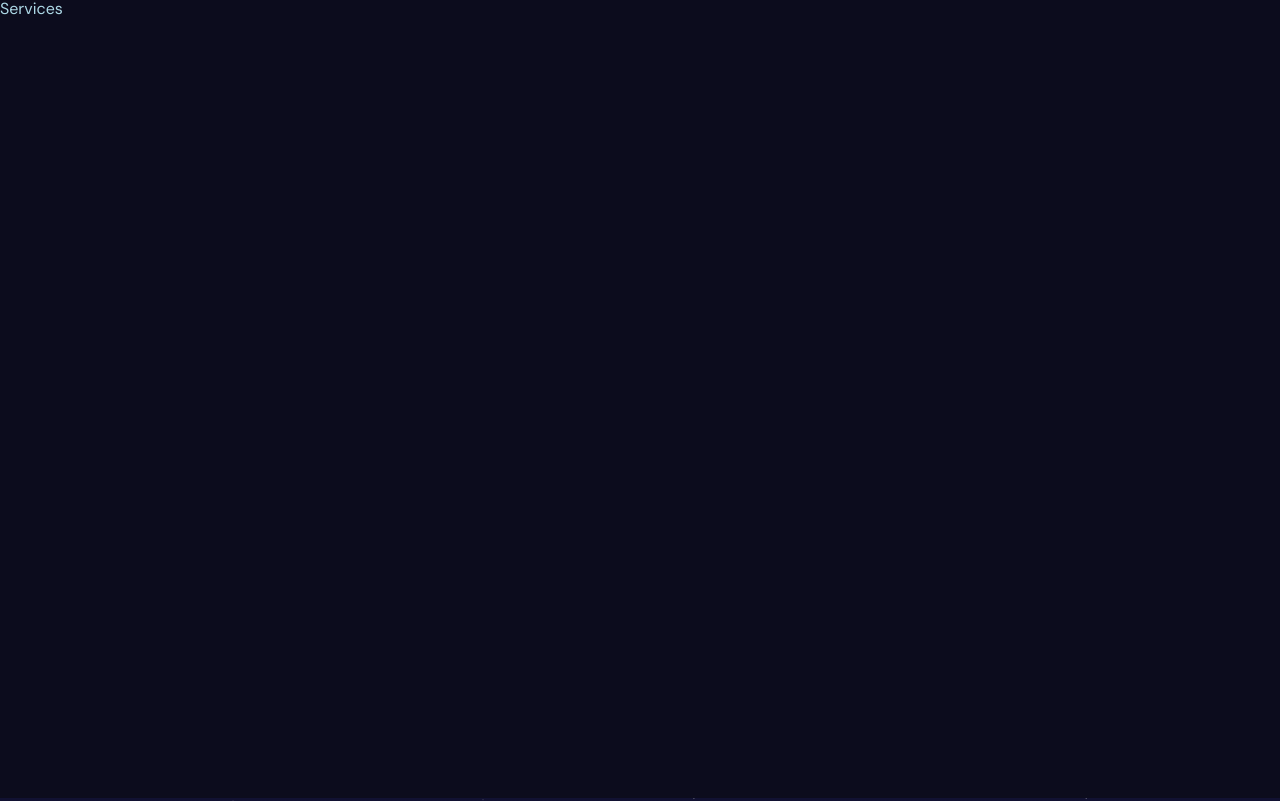
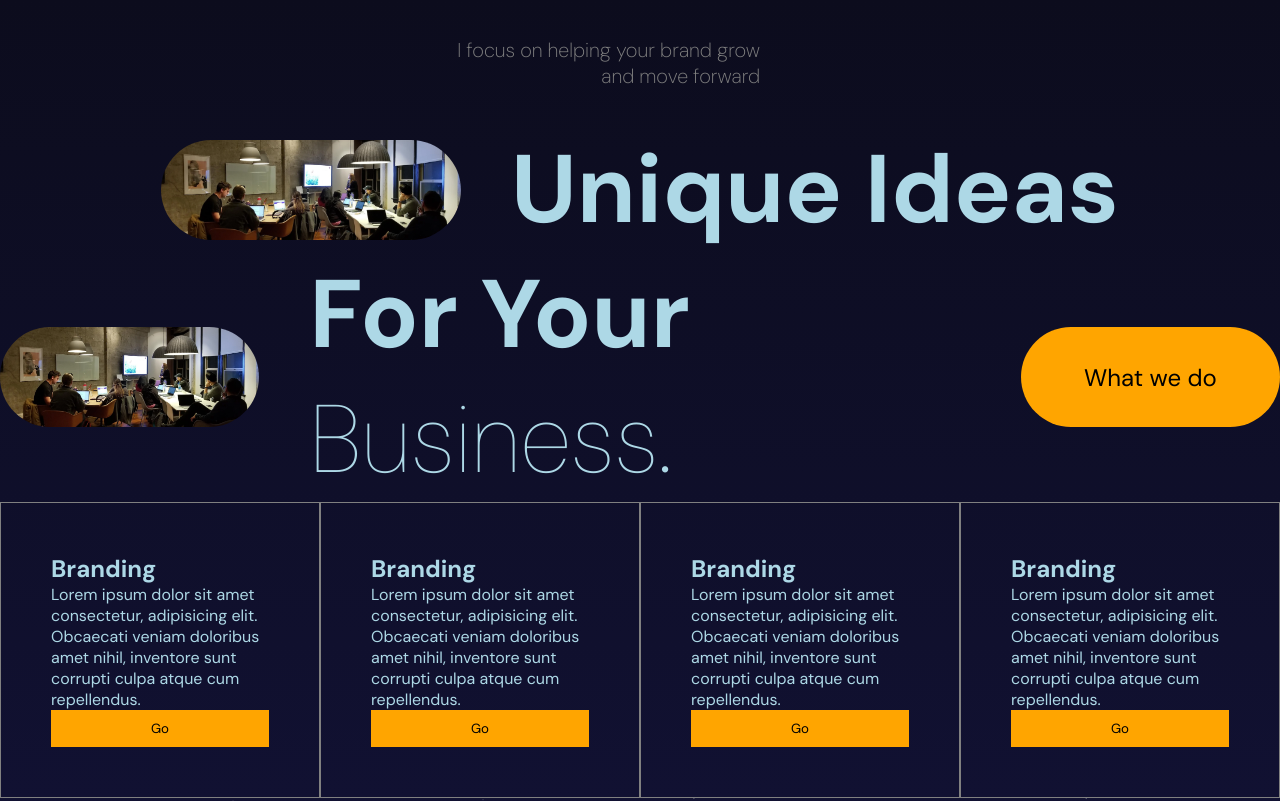
Before and after one commit to ShR4528/animated-portfolio, a React (Vite) app: page / in a window 1280 px wide. Shown: the part 1602-2403 px from the top of the page. Built offline with nearby package versions, Linux system fonts and the light colour scheme.

Commit message:
services

```diff
--- a/src/App.jsx
+++ b/src/App.jsx
@@ -3,6 +3,7 @@
 import Hero from './components/hero/Hero';
 import Navbar from './components/navbar/Navbar';
 import Parallax from './components/parallax/parallax';
+import Services from './components/services/Services';
 
 const App = () => {
   return (
@@ -14,7 +15,9 @@
       <section id='Services'>
         <Parallax type='portfolio' />
       </section>
-      <section>Services</section>
+      <section>
+        <Services />
+      </section>
       <section id='Portfolio'>
         <Parallax type='portfolio' />
       </section>
--- a/src/components/parallax/Parallax.jsx
+++ b/src/components/parallax/Parallax.jsx
@@ -27,7 +27,6 @@
       </motion.h1>
       <motion.div className='mountains'></motion.div>
       <motion.div
-        // style={{ y: yBg }}
         className='planets'
         style={{
           y: yBg,
--- /dev/null
+++ b/src/components/services/Services.jsx
@@ -0,0 +1,81 @@
+import './services.scss';
+import { motion } from 'framer-motion';
+
+const Services = () => {
+  return (
+    <motion.div className='services'>
+      <motion.div className='textContainer'>
+        <p>
+          I focus on helping your brand grow <br />
+          and move forward
+        </p>
+        <hr />
+      </motion.div>
+      <motion.div className='titleContainer'>
+        <div className='title'>
+          <img src='/people.webp' alt='' />
+          <h1>
+            {' '}
+            <b>Unique Ideas</b>
+          </h1>
+        </div>
+        <div className='title'>
+          <img src='/people.webp' alt='' />
+          <h1>
+            {' '}
+            <b>For Your</b> Business.
+          </h1>
+          <button>What we do</button>
+        </div>
+      </motion.div>
+      <motion.div className='listContainer'>
+        <motion.div
+          className='box'
+          whileHover={{ background: 'lightgray', color: 'black' }}>
+          <h2>Branding</h2>
+          <p>
+            Lorem ipsum dolor sit amet consectetur, adipisicing elit. Obcaecati
+            veniam doloribus amet nihil, inventore sunt corrupti culpa atque cum
+            repellendus.
+          </p>
+          <button>Go</button>
+        </motion.div>
+        <motion.div
+          className='box'
+          whileHover={{ background: 'lightgray', color: 'black' }}>
+          <h2>Branding</h2>
+          <p>
+            Lorem ipsum dolor sit amet consectetur, adipisicing elit. Obcaecati
+            veniam doloribus amet nihil, inventore sunt corrupti culpa atque cum
+            repellendus.
+          </p>
+          <button>Go</button>
+        </motion.div>
+        <motion.div
+          className='box'
+          whileHover={{ background: 'lightgray', color: 'black' }}>
+          <h2>Branding</h2>
+          <p>
+            Lorem ipsum dolor sit amet consectetur, adipisicing elit. Obcaecati
+            veniam doloribus amet nihil, inventore sunt corrupti culpa atque cum
+            repellendus.
+          </p>
+          <button>Go</button>
+        </motion.div>
+        <motion.div
+          className='box'
+          whileHover={{ background: 'lightgray', color: 'black' }}>
+          <h2>Branding</h2>
+          <p>
+            Lorem ipsum dolor sit amet consectetur, adipisicing elit. Obcaecati
+            veniam doloribus amet nihil, inventore sunt corrupti culpa atque cum
+            repellendus.
+          </p>
+          <button>Go</button>
+        </motion.div>
+      </motion.div>
+    </motion.div>
+  );
+};
+
+export default Services;
--- /dev/null
+++ b/src/components/services/services.scss
@@ -0,0 +1,82 @@
+.services {
+  background: linear-gradient(180deg, #0c0c1d, #111132);
+  height: 100%;
+  display: flex;
+  flex-direction: column;
+  justify-content: space-between;
+
+  .textContainer {
+    flex: 1;
+    align-self: flex-end;
+    display: flex;
+    align-items: center;
+    gap: 20px;
+    p {
+      font-weight: 200;
+      font-size: 20px;
+      color: gray;
+      text-align: right;
+    }
+
+    hr {
+      width: 500px;
+      border: none;
+      border-top: 0.5 solid gray;
+    }
+  }
+
+  .titleContainer {
+    flex: 2;
+    display: flex;
+    flex-direction: column;
+    align-items: center;
+
+    .title {
+      display: flex;
+      align-items: center;
+      gap: 50px;
+      img {
+        width: 300px;
+        height: 100px;
+        border-radius: 50px;
+        object-fit: cover;
+      }
+
+      h1 {
+        font-size: 96px;
+        font-weight: 100;
+      }
+
+      button {
+        width: 300px;
+        height: 100px;
+        border-radius: 50px;
+        background-color: orange;
+        border: none;
+        font-size: 24px;
+        cursor: pointer;
+      }
+    }
+  }
+  .listContainer {
+    flex: 2;
+    display: flex;
+    max-width: 1366px;
+    margin: auto;
+
+    .box {
+      padding: 50px;
+      border: 0.5px solid gray;
+      display: flex;
+      flex-direction: column;
+      justify-content: space-between;
+
+      button {
+        padding: 10px;
+        background-color: orange;
+        border: none;
+        cursor: pointer;
+      }
+    }
+  }
+}
```
